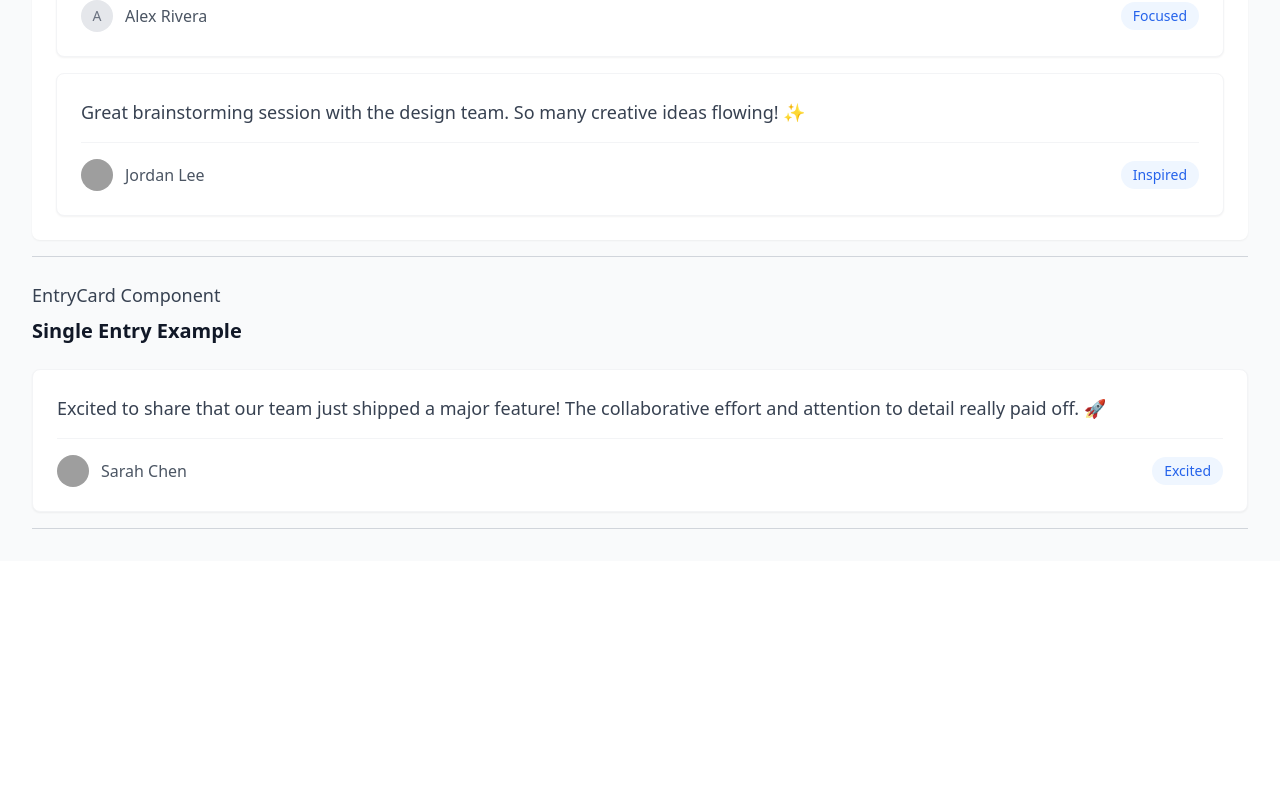
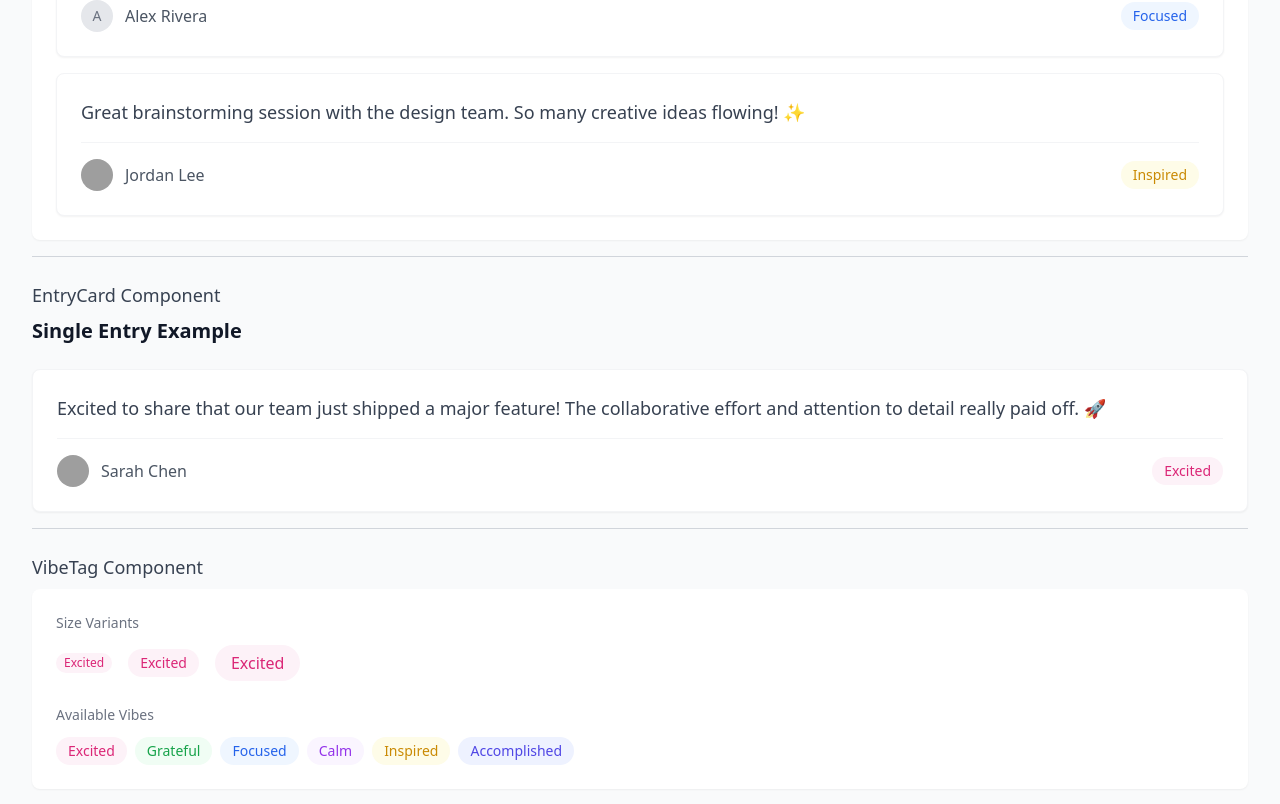
Before and after one commit to NeuralWave42/app1-vibeboard, a React app: page / in a window 1280 px wide. Shown: the part 2107-2911 px from the top of the page. Before the commit the page ends 2668 px from the top, so only its background shows below. Built offline with nearby package versions, Linux system fonts and the light colour scheme; grey boxes are pictures that could not be loaded; what @tonk/keepsync would draw is missing.

Commit message:
Added a separate VibeTag component for reusability

```diff
--- a/src/components/Entry/EntryCard.tsx
+++ b/src/components/Entry/EntryCard.tsx
@@ -1,4 +1,5 @@
 import React from 'react';
+import VibeTag from '../UI/VibeTag';
 
 interface EntryCardProps {
   text: string;
@@ -23,10 +24,7 @@ const EntryCard: React.FC<EntryCardProps> = ({ text, vibe, author }) => {
             </div>
             <span className="text-gray-600 font-medium">{author.name}</span>
           </div>
-
-          <span className="px-3 py-1 bg-blue-50 text-blue-600 rounded-full text-sm font-medium">
-            {vibe}
-          </span>
+          <VibeTag vibe={vibe} size="md" />
         </div>
       </blockquote>
     </div>
--- /dev/null
+++ b/src/components/UI/VibeTag.tsx
@@ -0,0 +1,41 @@
+import React from 'react';
+
+export interface VibeTagProps {
+  vibe: string;
+  size?: 'sm' | 'md' | 'lg';
+  className?: string;
+}
+
+const VIBE_COLORS: { [key: string]: string } = {
+  Excited: 'bg-pink-50 text-pink-600',
+  Grateful: 'bg-green-50 text-green-600',
+  Focused: 'bg-blue-50 text-blue-600',
+  Calm: 'bg-purple-50 text-purple-600',
+  Inspired: 'bg-yellow-50 text-yellow-600',
+  Accomplished: 'bg-indigo-50 text-indigo-600',
+  default: 'bg-gray-50 text-gray-600'
+};
+
+const VibeTag: React.FC<VibeTagProps> = ({
+  vibe,
+  size = 'md',
+  className = ''
+}) => {
+  const sizeClasses = {
+    sm: 'px-2 py-0.5 text-xs',
+    md: 'px-3 py-1 text-sm',
+    lg: 'px-4 py-1.5 text-base'
+  };
+
+  const colorClass = VIBE_COLORS[vibe] || VIBE_COLORS.default;
+
+  return (
+    <span
+      className={`inline-flex items-center font-medium rounded-full ${sizeClasses[size]} ${colorClass} ${className}`}
+    >
+      {vibe}
+    </span>
+  );
+};
+
+export default VibeTag;
--- a/src/views/BoardView.tsx
+++ b/src/views/BoardView.tsx
@@ -4,6 +4,7 @@ import ProfileDisplay from "../components/Profile/ProfileDisplay";
 import EntryCard from "../components/Entry/EntryCard";
 import EntryForm from "../components/Entry/EntryForm";
 import EntryList from "../components/Entry/EntryList";
+import VibeTag from "../components/UI/VibeTag";
 
 /**
  * Main board view component that displays the collaborative workspace
@@ -39,6 +40,8 @@ const BoardView = () => {
             currentForm: entry
         }));
     };
+
+    const testVibes = ['Excited', 'Grateful', 'Focused', 'Calm', 'Inspired', 'Accomplished'];
 
     return (
         <main className="min-h-screen bg-gray-50 p-4 md:p-6 lg:p-8">
@@ -133,6 +136,34 @@ const BoardView = () => {
                         <EntryCard {...sampleEntry} />
                     </section>
                 </div>
+
+                {/* VibeTag Component Examples */}
+                <div className="border-b border-gray-300 pb-4">
+                    <h2 className="text-lg font-medium text-gray-700 mb-2">VibeTag Component</h2>
+                    <section className="bg-white rounded-lg shadow-sm p-6">
+                        <div className="space-y-6">
+                            {/* Size Variants */}
+                            <div>
+                                <h3 className="text-sm font-medium text-gray-500 mb-3">Size Variants</h3>
+                                <div className="flex gap-4 items-center">
+                                    <VibeTag vibe="Excited" size="sm" />
+                                    <VibeTag vibe="Excited" size="md" />
+                                    <VibeTag vibe="Excited" size="lg" />
+                                </div>
+                            </div>
+
+                            {/* Available Vibes */}
+                            <div>
+                                <h3 className="text-sm font-medium text-gray-500 mb-3">Available Vibes</h3>
+                                <div className="flex flex-wrap gap-2">
+                                    {testVibes.map(vibe => (
+                                        <VibeTag key={vibe} vibe={vibe} />
+                                    ))}
+                                </div>
+                            </div>
+                        </div>
+                    </section>
+                </div>
             </div>
         </main>
     );
```
